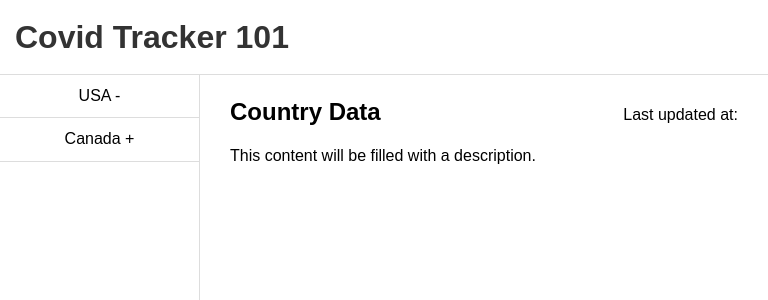
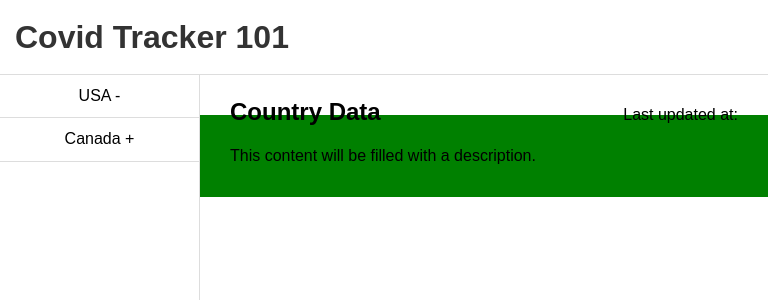
Before and after one commit to MatthewG-Tech/Covid_Tracker, a React (Create React App) app in the folder covid_tracker_web/: page / in a window 768 px wide. Shown: the top 300 px of the page. Built offline with nearby package versions, Linux system fonts and the light colour scheme.

Commit message:
Start Responsive for Mobile

```diff
--- a/covid_tracker_web/src/App.css
+++ b/covid_tracker_web/src/App.css
@@ -18,6 +18,36 @@ a {
   display: flex;
 }
 
+/* Small Devices */
+@media only screen and (max-width : 768px) {
+  .sidebar {
+    padding-bottom: 75px;
+    border-width: 1px;
+    border-color: #ddd;
+    border-right-style: solid;
+    width: 50px;
+    background-color: #ffffff;
+    position: fixed;
+    height: 100%;
+    overflow: auto;
+  }
+
+  .contentBody {
+    background-color: green;
+    margin-left: 50px;
+    padding: 30px;
+  }
+
+  .contentHeader {
+    margin-left: 50px;
+    padding: 20px;
+    padding-left: 30px;
+    padding-right: 30px;
+  }
+}
+
+/* Large Devices */
+@media only screen and (min-width : 768px) {
   .sidebar {
     padding-bottom: 75px;
     border-width: 1px;
@@ -30,9 +60,9 @@ a {
     overflow: auto;
   }
 
-.sidebar :hover{
-  background-color: #ddd;
-  cursor:pointer;
+  .contentBody {
+    margin-left: 200px;
+    padding: 30px;
   }
 
   .contentHeader {
@@ -41,8 +71,9 @@ a {
     padding-left: 30px;
     padding-right: 30px;
   }
+}
 
-.contentBody {
-  margin-left: 200px;
-  padding: 30px;
+.sidebar :hover{
+  background-color: #ddd;
+  cursor:pointer;
 }
--- a/covid_tracker_web/src/App.js
+++ b/covid_tracker_web/src/App.js
@@ -2,7 +2,8 @@ import React, { Component } from 'react';
 import './App.css';
 import Countries from './components/Countries.js';
 import NavBar from './components/NavBar.js';
-import CountryContent from './components/CountryContent.js';
+import CountryHeader from './components/CountryHeader.js';
+import CountryBody from './components/CountryBody.js';
 
 export class App extends Component {
   state = {
@@ -17,6 +18,7 @@ export class App extends Component {
         title: 'Canada',
         selected: false,
       }
+
     ]
   }
   render() {
@@ -25,17 +27,10 @@ export class App extends Component {
       <div className="App">
         <NavBar />
         <div>
-          <div className='sidebar'>
-            <Countries countries={this.state.countries}/>
-          </div>
-          <div className="contentHeader">
-            <CountryContent countries={this.state.countries}/>
-          </div>
-          <div className="contentBody">
-            <p>This content will be filled with a description.</p>
-          </div>
+          <Countries countries={this.state.countries}/>
+          <CountryHeader countries={this.state.countries}/>
+          <CountryBody />
         </div>
-
       </div>
     );
   }
--- a/covid_tracker_web/src/components/Countries.js
+++ b/covid_tracker_web/src/components/Countries.js
@@ -9,7 +9,11 @@ export class Countries extends Component {
         let list = this.props.countries.map((country) => (
             <CountryItem key={country.id} country={country}/>
         ));
-        return list;
+        return (
+            <div  className='sidebar'>
+                {list}
+            </div>
+        );
     }
 }
 
--- /dev/null
+++ b/covid_tracker_web/src/components/CountryBody.js
@@ -0,0 +1,13 @@
+import React, { Component } from 'react'
+
+export class CountryBody extends Component {
+    render() {
+        return (
+            <div className="contentBody">
+                <p>This content will be filled with a description.</p>
+            </div>
+        )
+    }
+}
+
+export default CountryBody
--- a/covid_tracker_web/src/components/CountryContent.js
+++ b/covid_tracker_web/src/components/CountryHeader.js
@@ -21,11 +21,9 @@ export class CountryContent extends Component {
 
     render() {
         return(
-            <div>
-                <div>
+            <div className="contentHeader">
                     <h2 style={this.getLeftStyle()}>Country Data</h2>
                     <p style={this.getRightStyle()}>Last updated at: </p>
-                </div>
             </div>
         )
     }
--- a/covid_tracker_web/src/components/CountryItem.js
+++ b/covid_tracker_web/src/components/CountryItem.js
@@ -22,11 +22,17 @@ export class CountryItem extends Component {
             this.setState({
                 text: this.props.country.title + ' +'
             });
+            //this.props.country.setState({
+            //    selected: false
+            //});
         }else{
             this.props.country.selected = true;
             this.setState({
                 text: this.props.country.title + ' -'
             });
+            //this.props.country.setState({
+            //    selected: true
+            //});
         }
         console.log(this.state.text);
     }
```
Lines whose indentation alone changed are shown as unchanged.
